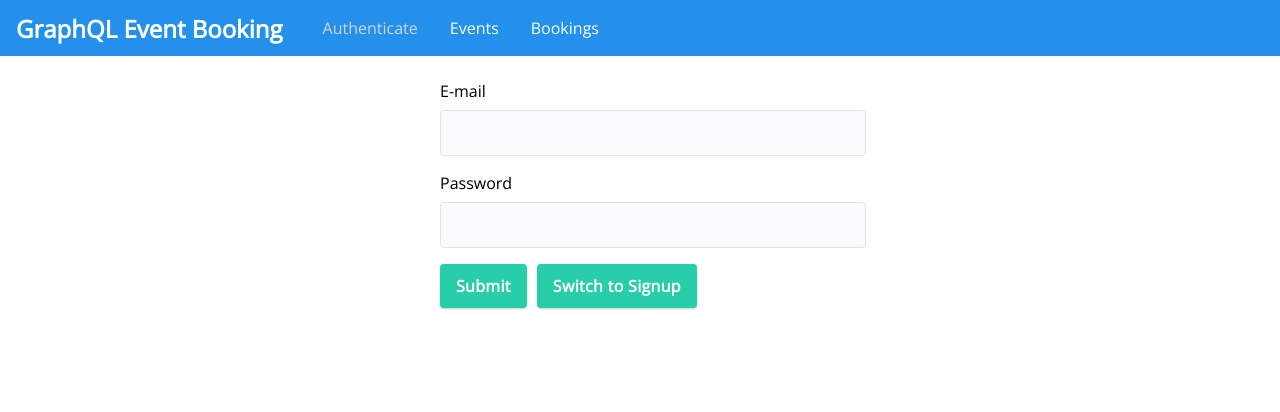
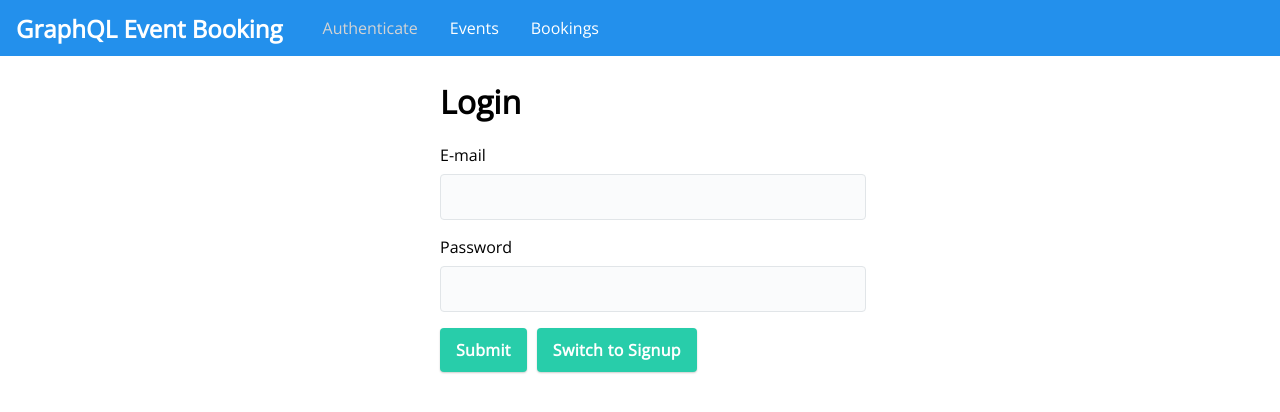
Before and after one commit to leanderlindahl/graphlql-event-booking, a React (Create React App) app in the folder frontend/: page /auth in a window 1280 px wide. Shown: the top 412 px of the page. Built offline with nearby package versions, Linux system fonts and the light colour scheme; the HTML template or start-up script is replaced by a standard one.

Commit message:
Add h1 to Auth Page

```diff
--- a/frontend/src/pages/Auth.js
+++ b/frontend/src/pages/Auth.js
@@ -75,6 +75,7 @@
   render() {
     return (
       <form className="auth-form" onSubmit={this.submitHandler}>
+        <h1>{this.state.isLogin ? 'Login' : 'Sign up'}</h1>
         <div className="form-control">
           <label htmlFor="email">E-mail</label>
           <input type="email" id="email" ref={this.emailEl} />
```
